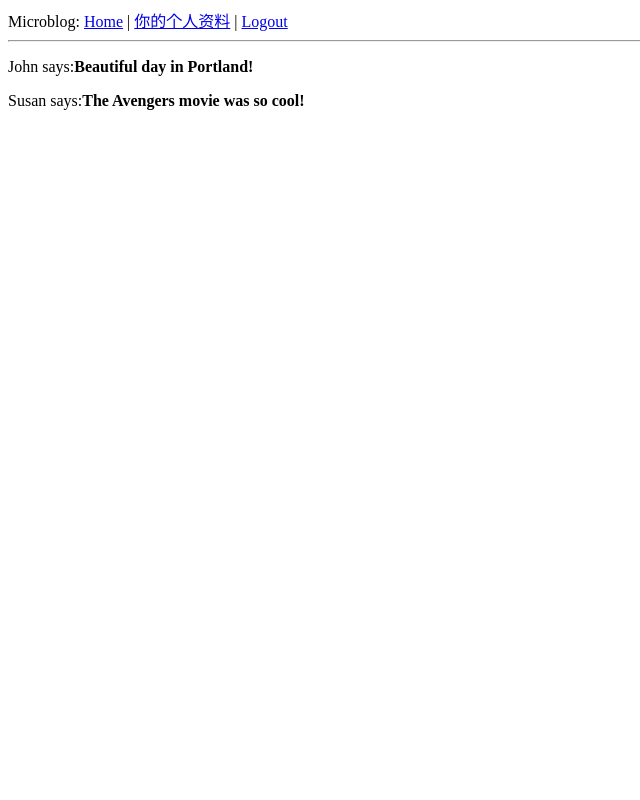
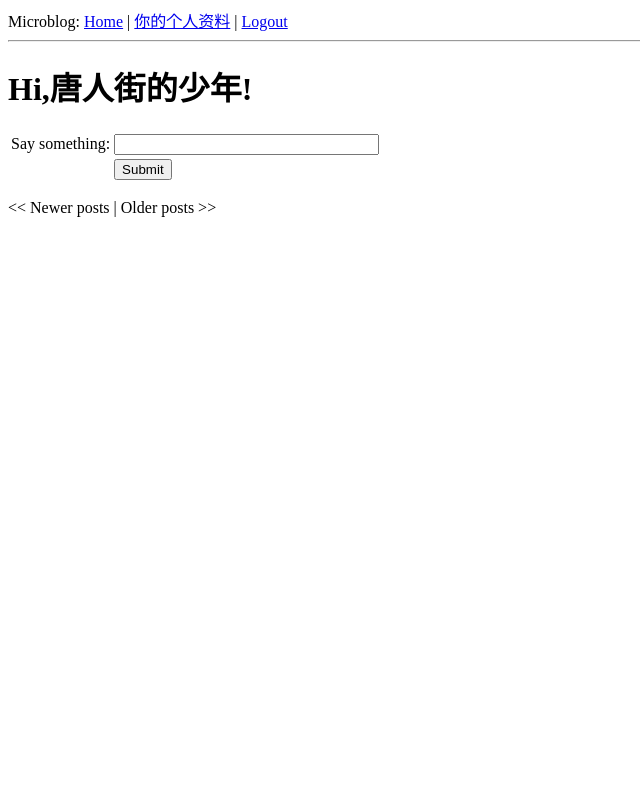
Before and after one commit to tangthis/Weibo, a Flask app: page /index in a window 1280 px wide. Shown: the whole page, without its empty margins (0-640 px from the left). Run offline with Flask 2, Linux system fonts and the light colour scheme; a user stored in the database is signed in; data comes from the database, SQL or seed files in the repository; both versions use the stored data as it was after the commit; data that the repository does not hold is empty.

Commit message:
发送微博，分页查询微博

```diff
--- a/app/forms.py
+++ b/app/forms.py
@@ -30,3 +30,6 @@ class EditForm(Form):
 			self.nickname.errors.append('This nickname is already in use. Please choose another one.')
 			return False
 		return True
+
+class PostForm(Form):
+	post = TextField('post',validators = [Required()])
--- a/app/templates/index.html
+++ b/app/templates/index.html
@@ -1,6 +1,37 @@
 {% extends "base.html" %}
 {% block content %}
-{% for post in posts %}
-<div><p>{{post.author.nickname}} says:<b>{{post.body}}</b></p></div>
+<h1>Hi,{{g.user.nickname}}!</h1>
+<form action="" method="post" name="post">
+	{{form.hidden_tag()}}
+	<table>
+		<tr>
+			<td>Say something:</td>
+			<td>{{ form.post(size = 30 , maxlength = 140) }}</td>
+			<td>
+				{% for error in form.errors.post %}
+					<span style="color: red;">[{{error}}]</span><br>
+				{% endfor %}
+
+			</td>
+		</tr>
+		<tr>
+			<td></td>
+			<td><input type="submit" name="Post!"></td>
+			<td></td>
+		</tr>
+	</table>
+</form>
+{% for post in posts.items %}
+	{% include 'post.html' %}
 {% endfor %}
+{% if posts.has_prev %}
+	<a href="{{ url_for('index', page = posts.prev_num) }}"><< Newer posts</a>
+{% else %}
+	<< Newer posts
+{% endif %} |
+{% if posts.has_next %}
+	<a href="{{ url_for('index', page = posts.next_num) }}">Older posts >></a>
+{% else %}
+	Older posts >>
+{% endif %}
 {% endblock %}
--- a/app/views.py
+++ b/app/views.py
@@ -8,32 +8,31 @@
 from flask import render_template, flash, redirect, session, url_for, request, g, jsonify
 from flask.ext.login import login_user, logout_user, current_user, login_required
 from app import app,db,lm,oid
-from .models import User, Post, ROLE_USER
-from .forms import LoginForm,EditForm
+from .models import User, Post, ROLE_USER,ROLE_ADMIN
+from .forms import LoginForm,EditForm,PostForm
 from datetime import datetime
+from config import POSTS_PER_PAGE
 
 @lm.user_loader
 def load_user(id):
 	return User.query.get(id)
 
-@app.route('/index')
+@app.route('/', methods = ['GET', 'POST'])
+@app.route('/index', methods = ['GET', 'POST'])
+@app.route('/index/<int:page>',methods = ['GET','POST'])
 @login_required
-def index():
-	user = g.user
-	posts = [
-		{
-			'author':{'nickname':'John'},
-			'body':'Beautiful day in Portland!'
-
-		},
-		{
-			'author':{'nickname':'Susan'},
-			'body':'The Avengers movie was so cool!'
-		}
-		]
+def index(page = 1):
+	form = PostForm()
+	if form.validate_on_submit():
+		post = Post(body = form.post.data ,timestamp = datetime.utcnow,author = g.user)
+		db.session.add(post)
+		db.session.commit()
+		flash('Your post is now live!')
+		return redirect(url_for('index'))
+	posts = g.user.followed_posts().paginate(page,POSTS_PER_PAGE,False)
 	return render_template('index.html',
 			title = 'Home',
-			user = user,
+			form = form,
 			posts = posts)
 
 @app.route('/login',methods = ['GET' , 'POST'])
@@ -99,17 +98,17 @@ def logout():
 
 
 @app.route("/user/<nickname>")
+@app.route("/user/<nickname>/<int:page>")
 @login_required
-def user(nickname):
+def user(nickname,page = 1):
 	user = User.query.filter_by(nickname = nickname).first()
 	if user == None:
 		flash('不存在用户:' + nickname + '!')
 		return redirect(url_for('index'))
-	posts = [
-		{ 'author': user, 'body': 'Test post #1' },
-		{ 'author': user, 'body': 'Test post #2' }
-	]
-	return render_template('user.html',user = user,posts = posts)
+	posts = user.posts.paginate(page,POSTS_PER_PAGE,False)
+	return render_template('user.html',
+			user = user,
+			posts = posts)
 
 
 @app.route('/edit', methods = ['GET', 'POST'])
--- a/config.py
+++ b/config.py
@@ -13,6 +13,8 @@ SQLALCHEMY_MIGRATE_REPO = os.path.join(basedir, 'db_repository')
 CSRF_ENABLED = True #启用了跨站请求攻击保护
 SECRET_KEY = 'you-will-never-guess' #token供表单验证
 
+POSTS_PER_PAGE = 3
+
 OPENID_PROVIDERS = [
 	{ 'name': 'OpenID', 'url': 'http://tangthis.openid.org.cn/' },
     { 'name': 'Google', 'url': 'https://www.google.com/accounts/o8/id' },
```
Also changed, not shown: app/templates/user.html (+11 -1 lines), app.db, app/models.py (line endings or trailing spaces), 1 other file.
